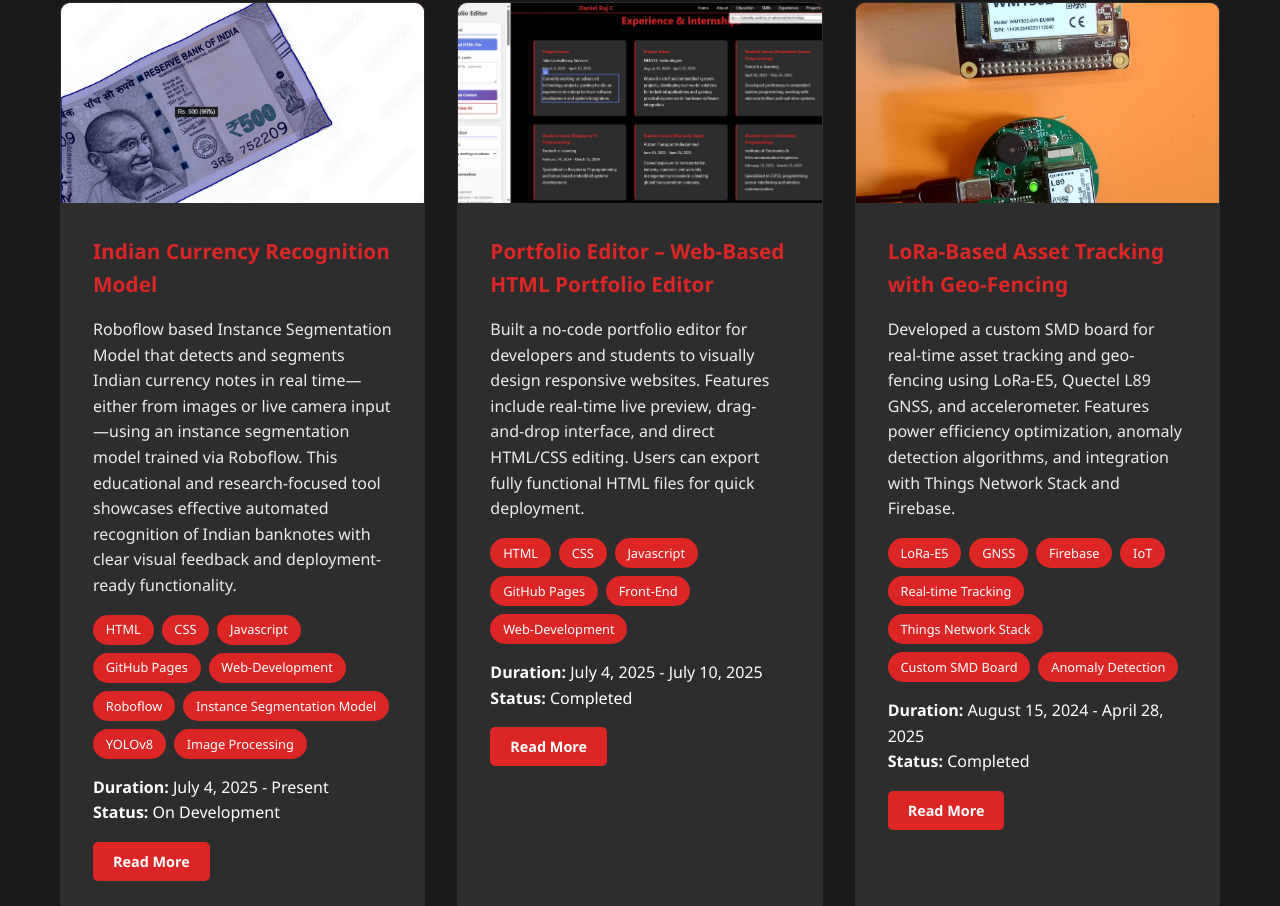
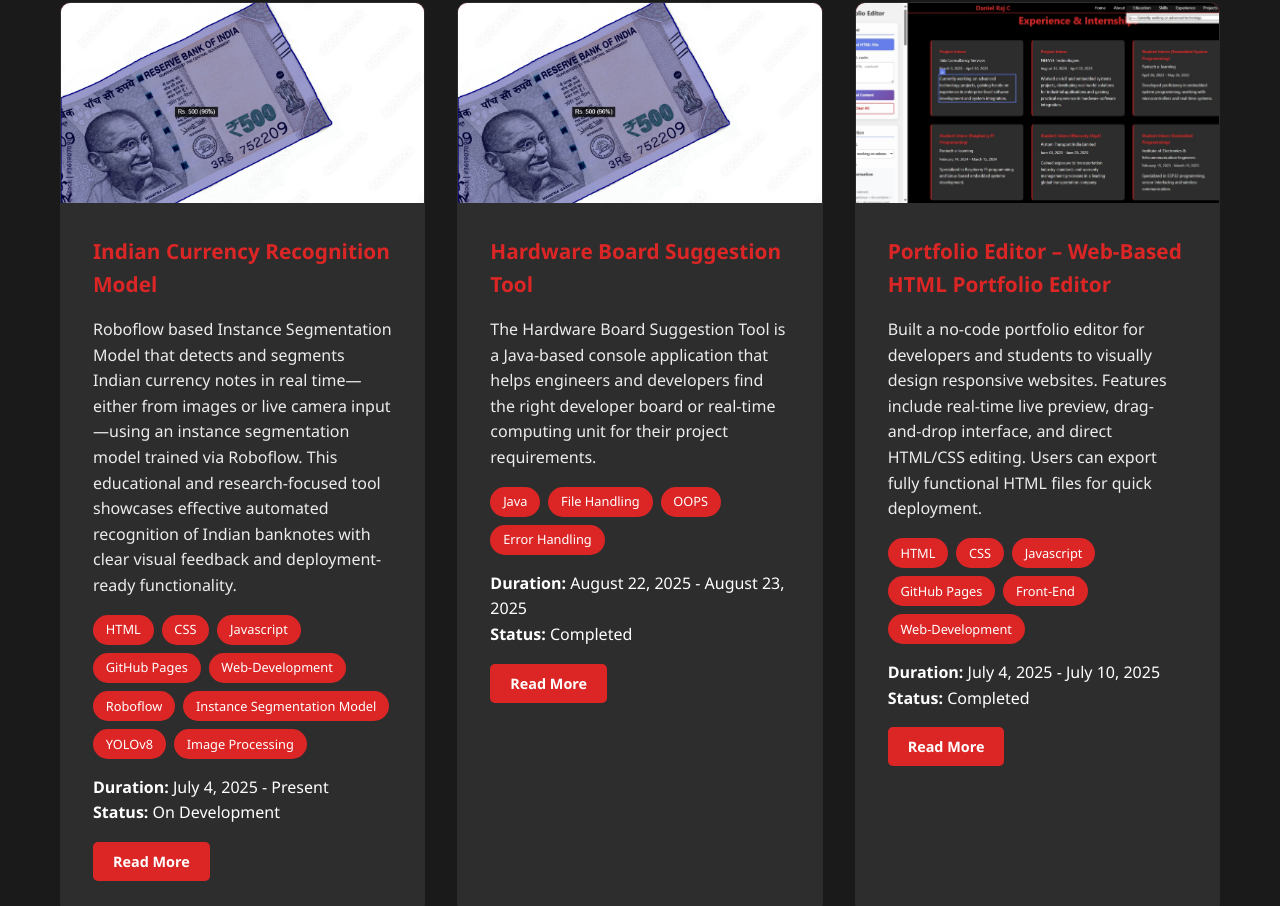
Before and after one commit to DanielRajChristeen/DanielRajChristeen.github.io, a plain HTML site: page index.html in a window 1280 px wide. Shown: the part 4309-5215 px from the top of the page. Drawn offline with Linux system fonts and the light colour scheme.

```diff
--- a/index.html
+++ b/index.html
@@ -903,6 +903,26 @@
                 </div>
                 <div class="project-card">
                     <div class="project-image">
+                        <img src="src/currencyRecModel.png" alt="Project Name" style="width: 100%; height: 100%; object-fit: cover;">
+                    </div>
+                    <div class="project-content">
+                        <h3 class="project-title">Hardware Board Suggestion Tool</h3>
+                        <p class="project-description">The Hardware Board Suggestion Tool is a Java-based console application that helps engineers and developers find the right developer board or real-time computing unit for their project requirements.</p>
+                        <div class="project-tech">
+                            <span class="tech-tag">Java</span>
+                            <span class="tech-tag">File Handling</span>
+                            <span class="tech-tag">OOPS</span>
+                            <span class="tech-tag">Error Handling</span>
+                        </div>
+                        <p><strong>Duration:</strong> August 22, 2025 - August 23, 2025</p>
+                        <p><strong>Status:</strong> Completed</p>
+                        <div style="margin-top: 1rem;">
+                            <a href="https://github.com/DanielRajChristeen/Hardware-Board-Suggestion-Tool" target="_blank" class="btn btn-primary" style="font-size: 0.9rem; padding: 8px 20px;">Read More</a>
+                        </div>
+                    </div>
+                </div>
+                <div class="project-card">
+                    <div class="project-image">
                         <img src="src/portfolioEditor.jpeg" alt="Project Name" style="width: 100%; height: 100%; object-fit: cover;">
                     </div>
                     <div class="project-content">
```
